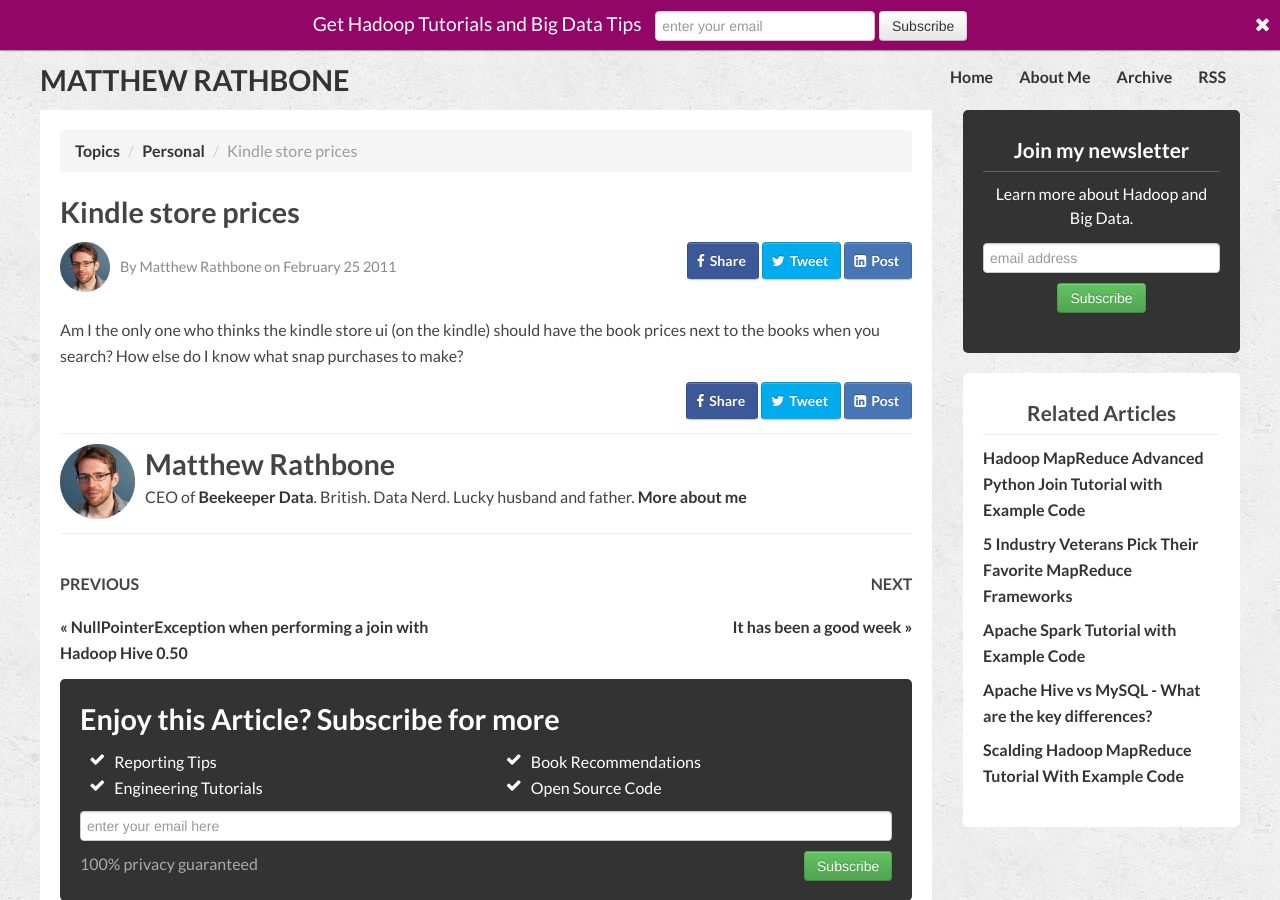
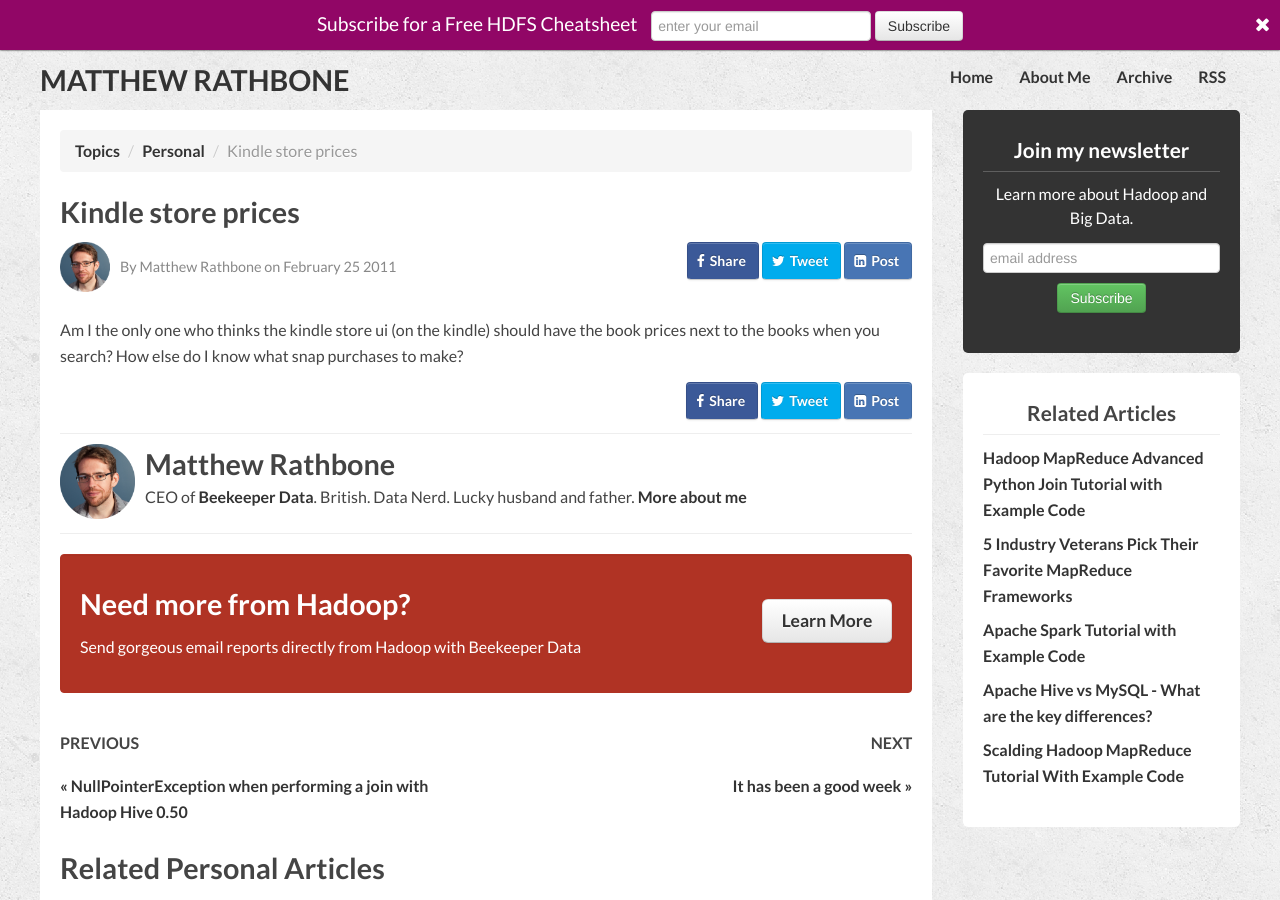
Before and after one commit to rathboma/rathboma.github.com, a Jekyll site: the page built from _posts/tumblr/2011-02-25-kindle-store-prices.html, in a window 1280 px wide and 900 px high. Built offline with Jekyll 4.4.1, drawn with Linux system fonts in a browser that asks for light colours; nearby versions of some CDN libraries; comment, search, counter and statistics services are not loaded.

Commit message:
added beekeeper callout

```diff
--- a/_includes/_hola-bar.html
+++ b/_includes/_hola-bar.html
@@ -5,7 +5,7 @@
       <div class="span12">
         <form id="hola-bar-form" class="signup form-inline" action="http://matthewrathbone.us4.list-manage.com/subscribe/post?u=e3dea64cd163454dc3b759330&amp;id=4520f50363" method="post" id="mc-embedded-subscribe-form" name="mc-embedded-subscribe-form" target="_blank" novalidate>
           <div class="controls">
-            <span class="pitch">Get Hadoop Tutorials and Big Data Tips</span>
+            <span class="pitch" id="holaTitle">Get Hadoop Tutorials and Big Data Tips</span>
             <input type="hidden" value="hola-bar" name="SOURCE" id="SOURCE" />
             <input type="email" value="" name="EMAIL" class="email-input" id="mce-EMAIL" placeholder="enter your email" required />
             <button name="subscribe" id="mc-embedded-subscribe" class="btn">Subscribe</button>
--- a/_layouts/basic.html
+++ b/_layouts/basic.html
@@ -56,6 +56,9 @@
  </div>
 
 
+{% include _hola-bar.html %}
+
+
  <script type="text/javascript">
 
   {% if jekyll.environment == "production" %}
@@ -78,8 +81,24 @@
   });
 
 
+  $("#holaTitle").easyab({
+    'slot': 1,
+    'name': 'cheatsheet-modal-title',
+    'scope': 1,
+    'default-value': "Get Hadoop Tutorials and Big Data Tips",
+    'alternatives': [
+      {
+        'alternative': "Free Hadoop HDFS Cheatsheet"
+      },
+      {
+        'alternative': "Subscribe for a Free HDFS Cheatsheet"
+      }
+    ]
+  });
+
+
+
 </script>
 
-{% include _hola-bar.html %}
 </body>
 </html>
--- a/_layouts/post.html
+++ b/_layouts/post.html
@@ -37,6 +37,7 @@ layout: default
 
 
   {{ content }}
+
   <div class="share">
     <p>
       <a target="_blank" href="http://www.facebook.com/sharer/sharer.php?u={{site.url}}{{page.url}}" class="btn btn-facebook"><i class="fa fa-facebook"></i>Share</a>
@@ -46,7 +47,27 @@ layout: default
   </div>
 </div>
 
+
 {% include _me.html %}
+
+
+<div class="well burnt">
+  <div class="row-fluid">
+    <div class="span8">
+      <h2 id="enjoy">Need more from Hadoop?</h2>
+      <p>Send gorgeous email reports directly from Hadoop with Beekeeper Data</p>
+    </div>
+    <div class="span4"><span class="pull-right">
+      <a href="http://beekeeperdata.com/" class="top-25 btn btn-default btn-large">Learn More</a>
+    </span>
+    </div>
+  </div>
+
+</div>
+
+
+
+
 
 <div id="post-nav" class="clearfix">
   <div class="row-fluid">
@@ -60,6 +81,7 @@ layout: default
       {% endif %}
 
     </div>
+
     <div class="span6 next-wrapper">
       {% if page.next.url %}
         <h3>Next</h3>
@@ -72,13 +94,6 @@ layout: default
   </div>
 </div>
 
-
-
-<div class="research">
-    <h2 id="enjoy">Enjoy this Article? Subscribe for more</h2>
-    {% include _newsletter.html source="post-footer"%}
-</div>
-<!-- Begin MailChimp Signup Form -->
 
 <div class="row-fluid" id="relatedContentWrapper">
   <div class="span12" id="relatedWrapper">
@@ -115,32 +130,12 @@ layout: default
 
 </div>
 
-<!-- Learn more about hadoop modal -->
-<div id="alternativeModal" class="modal hide fade" tabindex="-1" role="dialog" aria-labelledby="myModalLabel" aria-hidden="true">
-  <div class="modal-header">
-    <button type="button" class="close" data-dismiss="modal" aria-hidden="true">×</button>
-    <h1>Learn more about Hadoop</h1>
-  </div>
-  <div class="modal-image">
-    <img src="/img/books.jpg" />
-    <p class="attribution">image by <a href="https://www.flickr.com/photos/96055807@N02/10893926256/">Hung Thai</a></p>
-  </div>
-  <div class="modal-body">
-    {% include _newsletter.html source="blog-modal"%}
-  </div>
-</div>
-
-
-<!-- Learn more about hadoop modal -->
+<!-- Cheatsheet! modal -->
 <div id="cheatsheetModal" class="modal hide fade" tabindex="-1" role="dialog" aria-labelledby="myModalLabel" aria-hidden="true">
   <div class="modal-header">
     <button type="button" class="close" data-dismiss="modal" aria-hidden="true">×</button>
-    <h1>Join my newsletter</h1>
+    <h1 id="modalTitle">Join my newsletter</h1>
   </div>
-<!--   <div class="modal-image">
-    <img src="/img/books.jpg" />
-    <p class="attribution">image by <a href="https://www.flickr.com/photos/96055807@N02/10893926256/">Hung Thai</a></p>
-  </div> -->
   <div class="modal-body">
     {% include _newsletter-cheatsheet.html source="blog-modal"%}
   </div>
@@ -154,19 +149,24 @@ layout: default
   var _gaq = _gaq || [];
   _gaq.push(['_setPageGroup', 1, 'Blog Post']);
 
-  var modal = "#alternativeModal";
 
-  $(document).easyab({
+  $("#modalTitle").easyab({
     'slot': 1,
-    'name': 'hdfs-cheatsheet',
+    'name': 'cheatsheet-modal-title',
     'scope': 1,
-    'alternatives': [{
-      'alternative': function($this) {
-        modal = "#cheatsheetModal";
+    'default-value': "Join my newsletter",
+    'alternatives': [
+      {
+      'alternative': "Learn more about Hadoop"
+      },
+      {
+        'alternative': "Free HDFS cheatsheet"
       }
-    }]
+    ]
   });
 
+
+  var modal = "#cheatsheetModal";
 
   // MODAL STUFF
     var subject = '{{page.subject}}';
--- a/css/styles.css
+++ b/css/styles.css
@@ -97,6 +97,12 @@ h2 {
   font-weight:bold;
 }
 
+.burnt {
+  background-color:#B03324;
+  color: white;
+  border-color: #B03324;
+}
+
 .post h2 {
   font-size: 1.3em;
   font-weight: normal;
@@ -114,6 +120,10 @@ table.table-fixed {
 
 table.table-fixed th {
   font-size:1.3em;
+}
+
+.top-25 {
+  margin-top:25px;
 }
 
 .page-wrap.breadcrumb {
```
